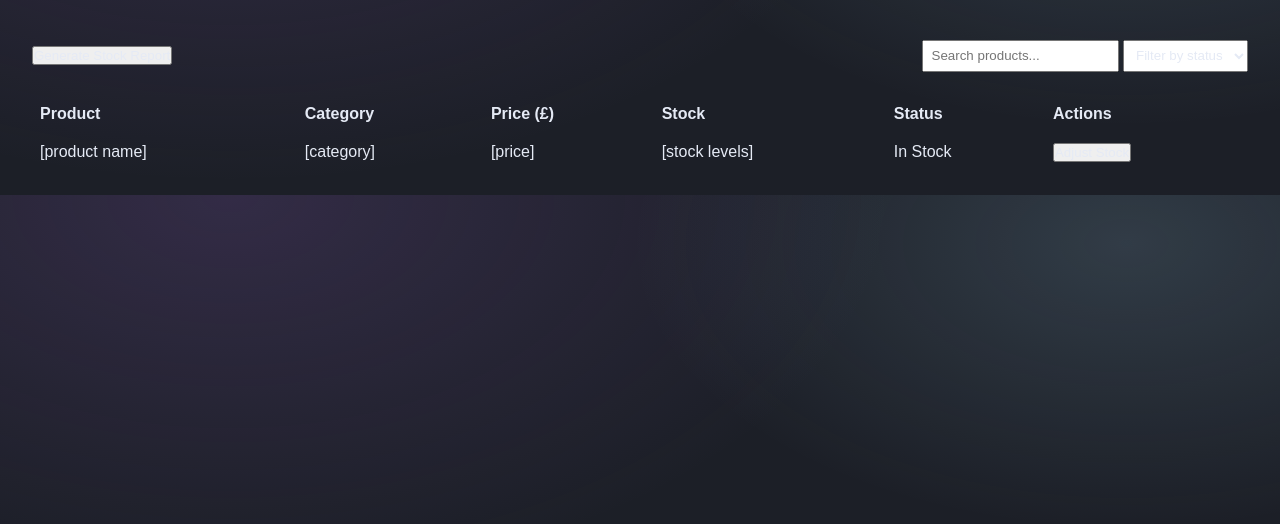
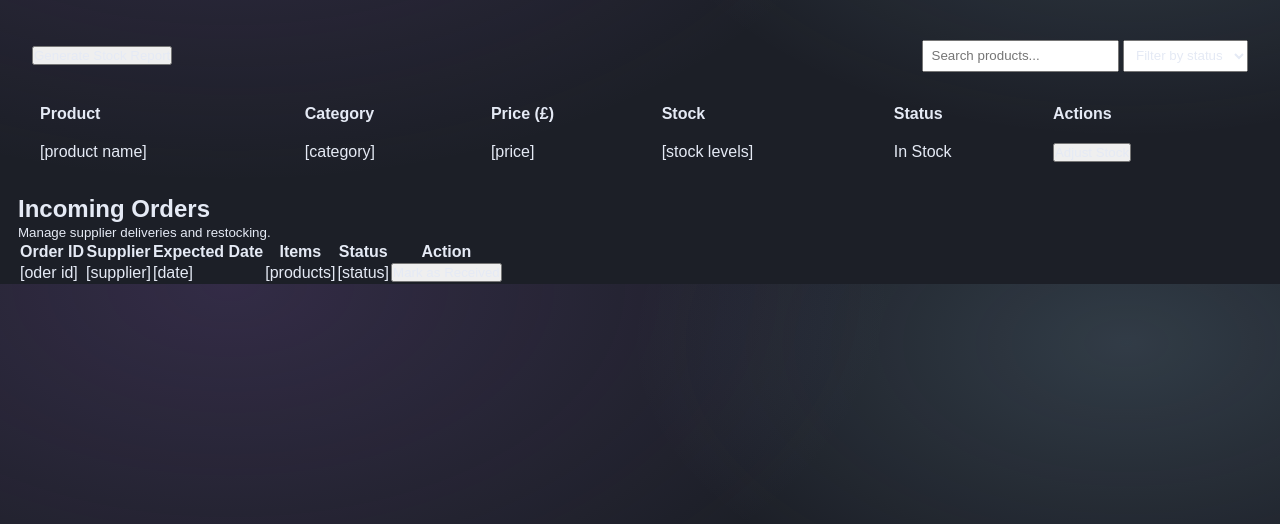
Before and after one commit to JanishK/Team_Project_TP2_Games_Store, a PHP site: page /Pages/Inventory_Management.php in a window 1280 px wide. Shown: the part 208-732 px from the top of the page. Run offline with PHP 8.4, Linux system fonts and the light colour scheme; the template is opened without the code that fills it, so the values that code supplies are empty; a user stored in the database is signed in; data comes from the database, SQL or seed files in the repository.

Commit message:
wrote the html for the structure of the incomming orders section

```diff
--- a/Pages/Inventory_Management.php
+++ b/Pages/Inventory_Management.php
@@ -161,7 +161,36 @@ require_once('themes.php');
             </table>
         </section>
 
+        <!-- Incoming Orders -->
+        <section id="incoming-orders">
+            <h2>Incoming Orders</h2>
+            <p><small>Manage supplier deliveries and restocking.</small></p>
+            <table>
+                <thead>
+                <tr>
+                    <th>Order ID</th>
+                    <th>Supplier</th>
+                    <th>Expected Date</th>
+                    <th>Items</th>
+                    <th>Status</th>
+                    <th>Action</th>
+                </tr>
+                </thead>
+                <tbody>
+                <tr>
+                    <td id="orderid">[oder id]</td>
+                    <td id="supplier">[supplier]</td>
+                    <td id="date">[date]</td>
+                    <td id="product">[products]</td>
+                    <td id="status">[status]</td>
+                    <td id="action">
+                        <button class="btn-primary">Mark as Received</button>
+                    </td>
+                </tr>
 
+                </tbody>
+            </table>
+        </section>
 
     </main>
 </div>
```
